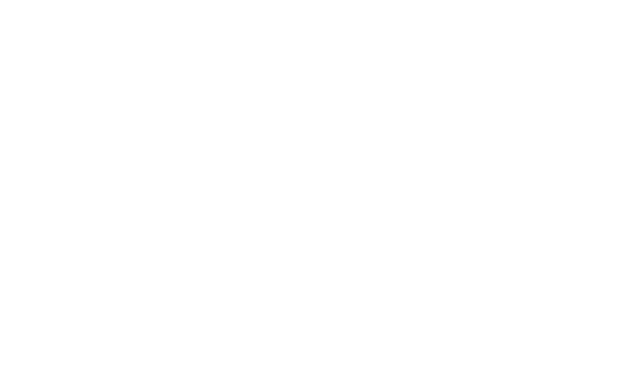
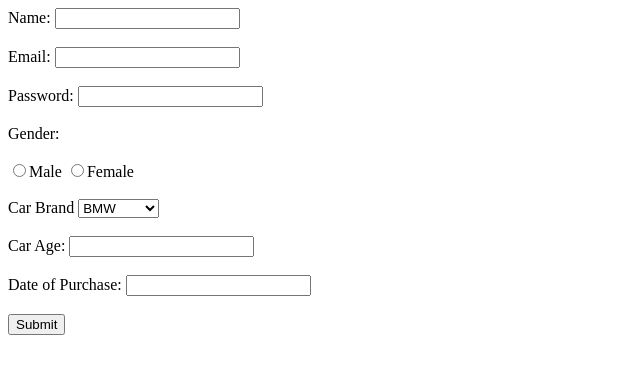
Before and after one commit to acciojob/car-insurance-form-darab96, a website: page main.html in a window 1280 px wide. Shown: the whole page, without its empty margins (0-640 px from the left). Drawn offline with Linux system fonts and the light colour scheme.

Commit message:
created a submission

```diff
--- a/main.html
+++ b/main.html
@@ -1,16 +1,33 @@
 <!DOCTYPE html>
-
 <html>
-
 <head>
 	<link rel="stylesheet" href="styles.css">
 </head>
-
 <body>
-	<!-- the entire body must be written by student -->
+	<form action="Car Insurance Form" method="post" target="_blank">
+		<label for="name">Name:</label>
+		<input type="text" id="name" name="name"><br><br>
+		<label for="email">Email:</label>
+		<input type="text" id="email" name="email"><br><br>
+		<label for="password">Password:</label>
+		<input type="text" id="password" name="password"><br><br>
+		<label for="gender">Gender:</label><br><br>
+		<input type="radio" id="gender" name="gender">Male
+		<input type="radio" id="gender" name="gender">Female<br><br>
+		<label for="cars">Car Brand
+			<select id="cars" name="cars">
+			  <option value="volvo">BMW</option>
+			  <option value="saab">Audi</option>
+			  <option value="mercedes">Mercedes</option>
+			</select>
+		</label><br><br>
+		<label for="carage">Car Age:</label>
+		<input type="text" id="carage" name="carage"><br><br>
+		<label for="dop">Date of Purchase:</label>
+		<input type="text" id="dop" name="dop"><br><br>
+		<input type="submit" value="Submit">
+	</form>
     <script type="text/javascript" src="./script.js">
 </script>
-
 </body>
-
 </html>
```
